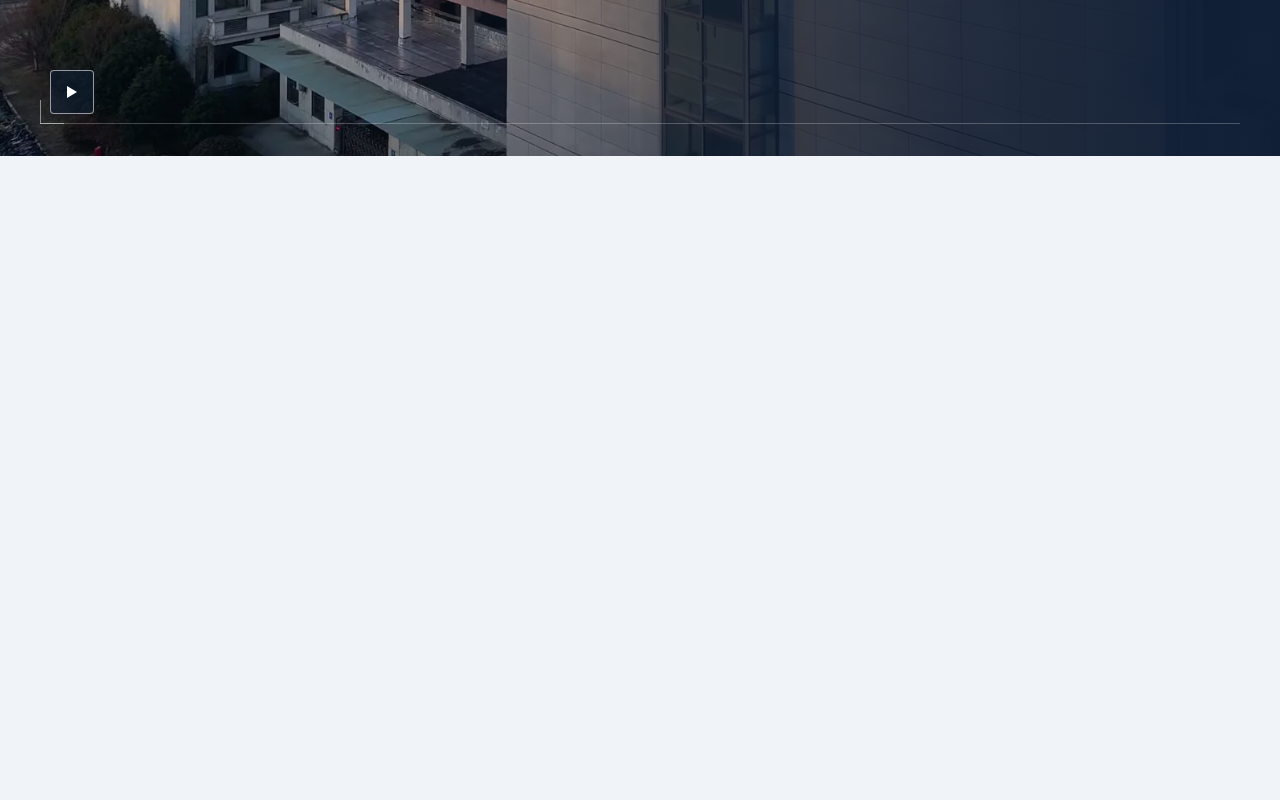
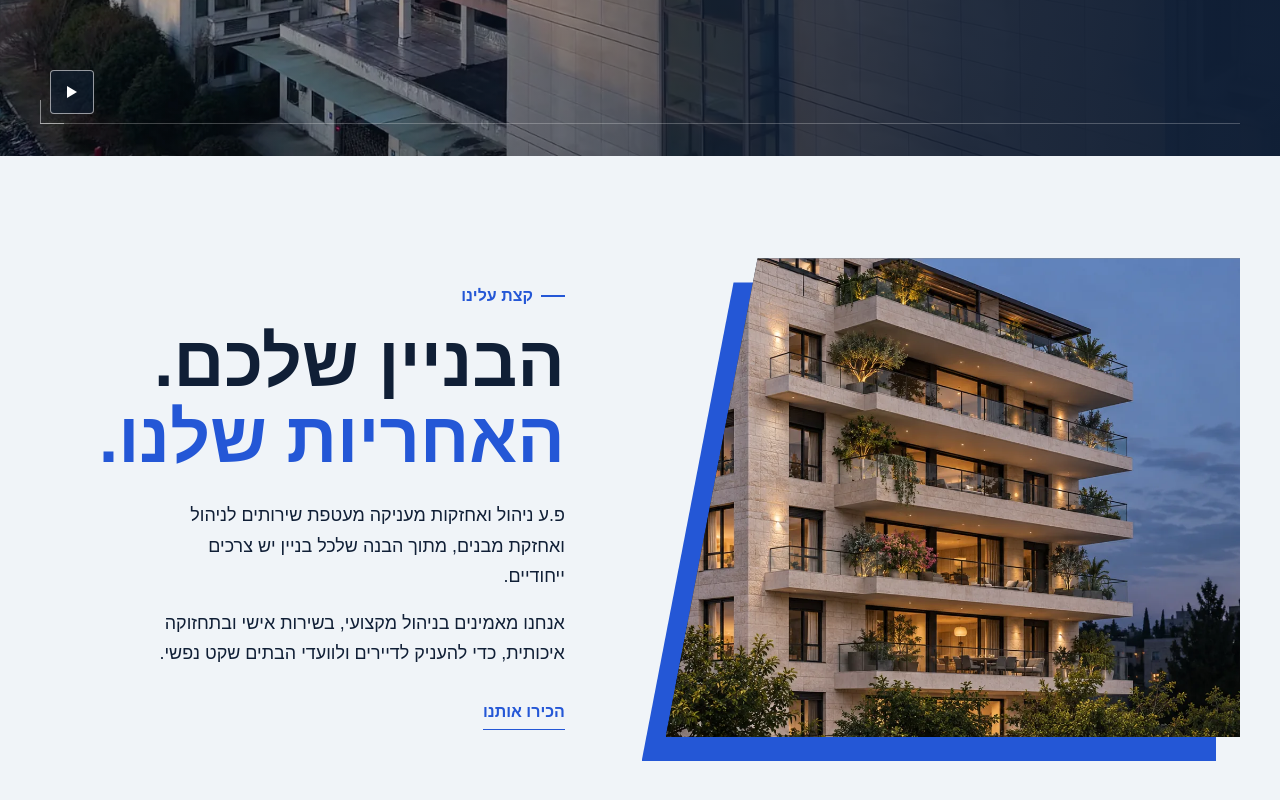
Before and after one commit to Omerf130/if-mivnim-managment, a Next.js app: page / in a window 1280 px wide. Shown: the part 644-1444 px from the top of the page. Before the commit the page ends 800 px from the top, so only its background shows below. Built offline with nearby package versions, Linux system fonts and the light colour scheme.

Commit message:
feat: implement architectural about section (CP4)

```diff
--- a/src/app/page.tsx
+++ b/src/app/page.tsx
@@ -1,3 +1,4 @@
+import AboutSection from "@/sections/home/AboutSection";
 import Hero from "@/sections/home/Hero";
 
 export default function HomePage() {
@@ -7,7 +8,7 @@ export default function HomePage() {
         posterSrc="/media/hero-building-poster.webp"
         videoSrc="/media/hero-building.mp4"
       />
-      <div id="about" tabIndex={-1} />
+      <AboutSection />
       <div id="services" tabIndex={-1} />
       <div id="projects" tabIndex={-1} />
       <div id="contact" tabIndex={-1} />
--- /dev/null
+++ b/src/sections/home/AboutSection.module.scss
@@ -0,0 +1,127 @@
+@use "../../styles/tokens" as tokens;
+
+.section {
+  background-color: tokens.$color-background;
+  padding-block: clamp(3.5rem, 8vw, 7.5rem);
+  padding-inline: tokens.$space-lg;
+}
+
+.layout {
+  display: grid;
+  align-items: center;
+  gap: tokens.$space-xl;
+  max-inline-size: tokens.$container-wide;
+  margin-inline: auto;
+}
+
+.figure {
+  position: relative;
+  isolation: isolate;
+  padding-inline-end: tokens.$space-md;
+  padding-block-end: tokens.$space-md;
+
+  &::before {
+    position: absolute;
+    z-index: -1;
+    inset-block: tokens.$space-md 0;
+    inset-inline: tokens.$space-md 0;
+    background-color: tokens.$color-primary;
+    clip-path: polygon(16% 0, 100% 0, 100% 100%, 0 100%);
+    content: "";
+  }
+}
+
+.imageFrame {
+  position: relative;
+  aspect-ratio: 5 / 4;
+  background-color: tokens.$color-navy;
+  clip-path: polygon(16% 0, 100% 0, 100% 100%, 0 100%);
+}
+
+.image {
+  object-fit: cover;
+  object-position: 34% center;
+}
+
+.content {
+  min-inline-size: 0;
+  max-inline-size: 34rem;
+  text-align: start;
+}
+
+.eyebrow {
+  display: flex;
+  align-items: center;
+  gap: tokens.$space-sm;
+  color: tokens.$color-primary;
+  font-weight: tokens.$font-weight-bold;
+
+  &::before {
+    inline-size: tokens.$space-lg;
+    block-size: 2px;
+    background-color: currentColor;
+    content: "";
+  }
+}
+
+.title {
+  margin-block-start: tokens.$space-md;
+  font-size: clamp(2.25rem, 5.5vw, 4.75rem);
+  font-weight: 800;
+  line-height: 1.08;
+
+  span {
+    display: block;
+    color: tokens.$color-primary;
+  }
+}
+
+.description {
+  display: grid;
+  gap: tokens.$space-md;
+  margin-block-start: tokens.$space-lg;
+  max-inline-size: 42ch;
+  font-size: clamp(1rem, 1.4vw, 1.125rem);
+  line-height: 1.7;
+}
+
+.cta {
+  display: inline-flex;
+  align-items: center;
+  min-block-size: 2.75rem;
+  margin-block-start: tokens.$space-lg;
+  padding-inline-end: tokens.$space-md;
+  color: tokens.$color-primary;
+  font-weight: tokens.$font-weight-bold;
+  text-decoration: none;
+
+  span {
+    border-block-end: 1px solid currentColor;
+    padding-block-end: tokens.$space-xs;
+  }
+
+  &:hover {
+    color: tokens.$color-navy;
+  }
+}
+
+@media (min-width: tokens.$breakpoint-md) {
+  .layout {
+    grid-template-columns: minmax(0, 1.14fr) minmax(0, 1fr);
+    gap: clamp(2.5rem, 6vw, 6rem);
+  }
+
+  .figure {
+    padding-inline-end: tokens.$space-lg;
+    padding-block-end: tokens.$space-lg;
+
+    &::before {
+      inset-block-start: tokens.$space-lg;
+      inset-inline-start: tokens.$space-lg;
+    }
+  }
+
+  .imageFrame {
+    aspect-ratio: 6 / 5;
+  }
+}
--- /dev/null
+++ b/src/sections/home/AboutSection.tsx
@@ -0,0 +1,46 @@
+import Image from "next/image";
+
+import styles from "./AboutSection.module.scss";
+
+const aboutImage = "/media/residential-exterior.webp";
+
+export default function AboutSection() {
+  return (
+    <section id="about" tabIndex={-1} aria-labelledby="about-title" className={styles.section}>
+      <div className={styles.layout}>
+        <figure className={styles.figure}>
+          <div className={styles.imageFrame}>
+            <Image
+              src={aboutImage}
+              alt="הדמיה של בניין מגורים מודרני בשעת בין ערביים"
+              fill
+              sizes="(min-width: 80rem) 38rem, (min-width: 48rem) 52vw, calc(100vw - 3rem)"
+              className={styles.image}
+            />
+          </div>
+        </figure>
+
+        <div className={styles.content}>
+          <p className={styles.eyebrow}>קצת עלינו</p>
+          <h2 id="about-title" className={styles.title}>
+            הבניין שלכם.{" "}
+            <span>האחריות שלנו.</span>
+          </h2>
+
+          <div id="about-details" tabIndex={-1} className={styles.description}>
+            <p>
+              פ.ע ניהול ואחזקות מעניקה מעטפת שירותים לניהול ואחזקת מבנים, מתוך הבנה שלכל בניין יש צרכים ייחודיים.
+            </p>
+            <p>
+              אנחנו מאמינים בניהול מקצועי, בשירות אישי ובתחזוקה איכותית, כדי להעניק לדיירים ולוועדי הבתים שקט נפשי.
+            </p>
+          </div>
+
+          <a className={styles.cta} href="#about-details">
+            <span>הכירו אותנו</span>
+          </a>
+        </div>
+      </div>
+    </section>
+  );
+}
```
Also changed, not shown: 1 other file (tests, documents, lock files or other folders).
